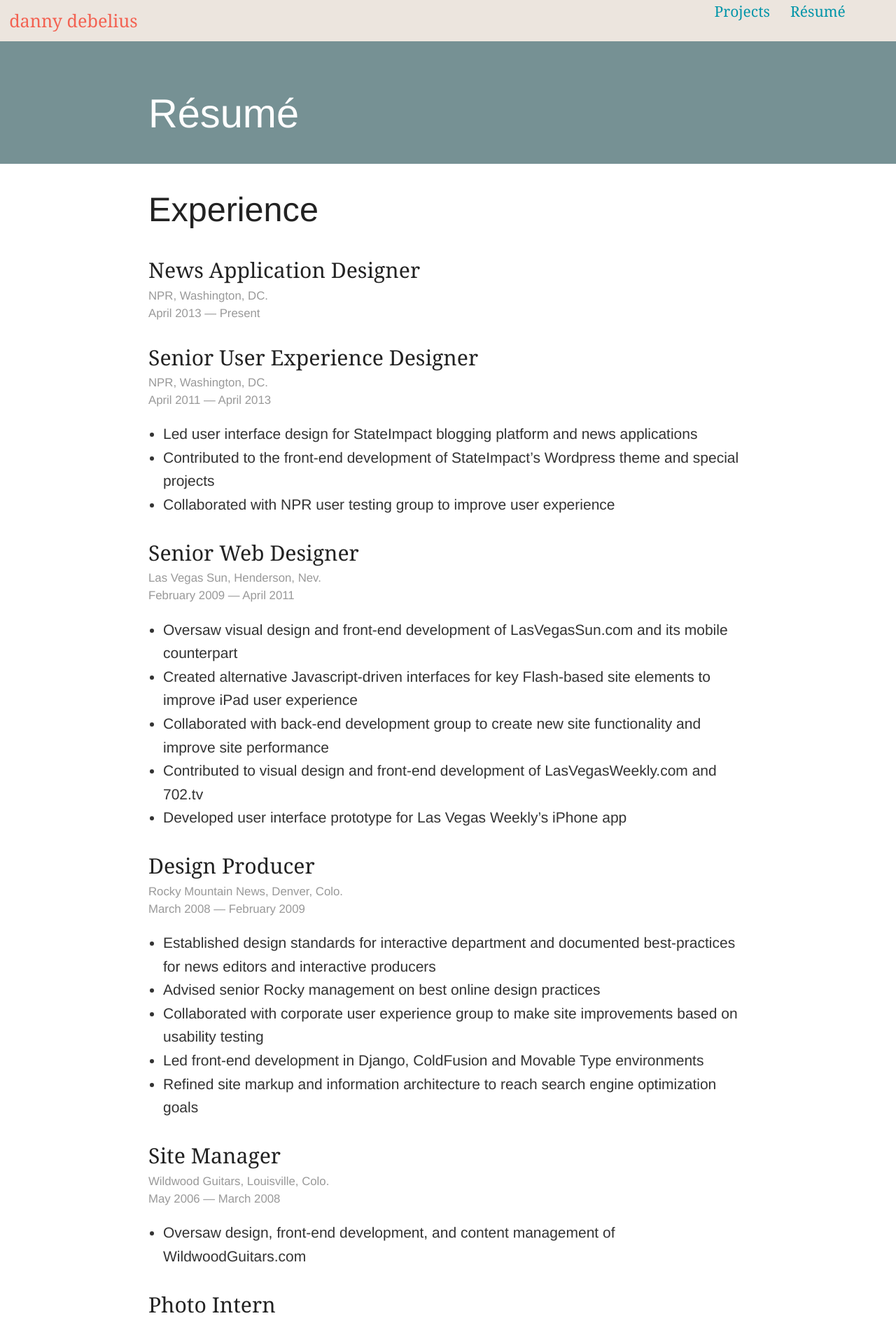
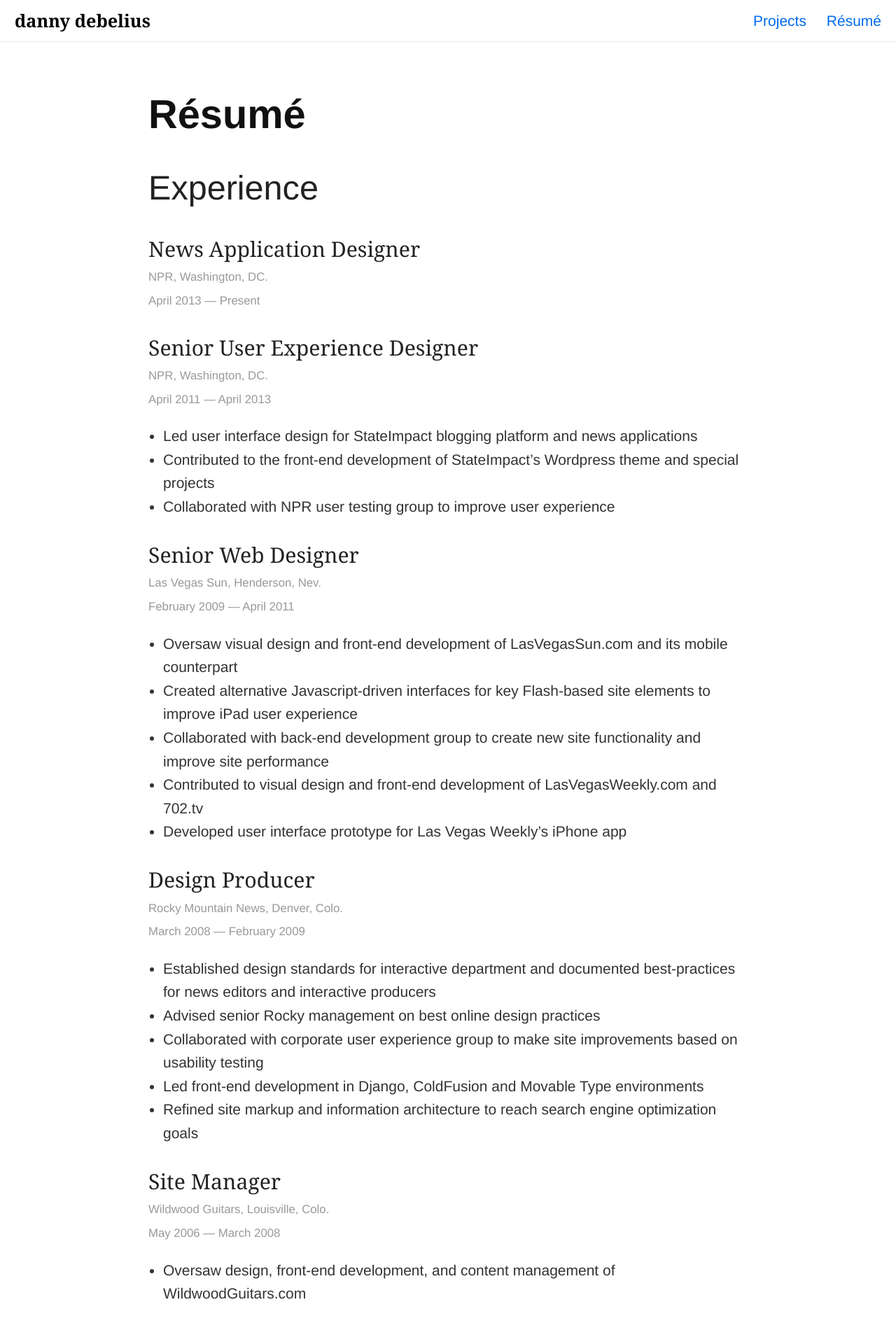
Before and after one commit to dannydb/dannydb.github.io, a Jekyll site: the page built from resume/index.md, in a window 1280 px wide. Shown: the top 1890 px of the page at 70% size. Built offline with Jekyll 4.4.1, drawn with Linux system fonts in a browser that asks for light colours.

Commit message:
strip colors, fix mobile nav

```diff
--- a/_layouts/page.html
+++ b/_layouts/page.html
@@ -5,17 +5,20 @@ layout: default
 <div class="off-canvas-wrap" data-offcanvas>
 	<div class="inner-wrap">
 		<div class="header-small">
-                <nav class="tab-bar">
-                    <section class="left tab-bar-section">
+            <nav class="hide-for-small-only">
                 <h2 class="left"><a href="/">{{ site.title }}</a></h2>
 
                 <ul class="inline-list right">
                     <li><a href="/work">Projects</a></li>
                     <li><a href="/resume">Résumé</a></li>
                 </ul>
+            </nav>
+
+            <nav class="tab-bar hide-for-medium-up">
+                <section class="left tab-bar-section">
+                    <h2><a href="/">{{ site.title }}</a></h2>
                 </section>
-
-                    <section class="show-for-small-only right-small">
+                <section class="right-small">
                     <a class="right-off-canvas-toggle menu-icon" href="#site-nav"><span></span></a>
                 </section>
             </nav>
--- a/_sass/_layout.scss
+++ b/_sass/_layout.scss
@@ -3,8 +3,8 @@
  */
 
 .homepage {
-    background: $grey-dark;
-    color: #eee;
+    background: #fff;
+    color: $text-color;
 }
 
 .homepage .wrapper {
@@ -23,11 +23,12 @@
  	// font-family: "alternate-gothic-no-2-d", sans-serif;
  	text-transform: lowercase;
  	// letter-spacing: 1rem;
-    color: $red;
+    color: #000;
     font-family: $font-family-serif;
     font-size: 4rem;
- 	font-weight: 600;
- 	line-height: 1.1;
+ 	font-weight: 700;
+ 	line-height: 1.5;
+    vertical-align: top;
  }
 
  .intro {
@@ -37,9 +38,10 @@
 
     a {
     	font-weight: 700;
+        color: $blue;
 
     	&:hover {
-	    	color: #eee;
+	    	color: $text-color;
 	    	text-decoration: none;
 	    }
     }
@@ -49,8 +51,13 @@
         // letter-spacing: 0.1rem;
 
         a {
-            color: #fff;
+            color: $blue;
             font-weight: 400;
+
+            &:hover {
+                text-decoration: none;
+                color: $text-color;
+            }
         }
     }
  }
@@ -63,16 +70,23 @@
          display: inline-block;
          font-size: 1.5rem;
      }
+
+     a {
+        color: $grey-color-dark;
+
+        &:hover {
+            color: $blue;
+        }
+     }
  }
 
  .header-small {
     // @include grid-row();
-    background: $sand;
-    color: $green-bright;
-    font-family: $font-family-serif;
+    border-bottom: 1px solid $grey-color-light;
+    overflow: hidden;
 
     .tab-bar {
-        background: lighten(desaturate($sand, 10%), 30%);
+        background: #fff;
     }
 
     h2 {
@@ -80,32 +94,53 @@
         margin-bottom: 0;
         // padding: 1rem;
         font-weight: normal;
+        font-family: $font-family-serif;
         font-size: $base-font-size * 1.2;
+        font-weight: 700;
         text-transform: lowercase;
+        vertical-align: middle;
+        line-height: 2.8125rem;
+        margin-left: 1rem;
     }
 
     h2 a {
-        color: $red;
+        color: #000;
 
         &:hover {
             text-decoration: none;
-            color: #fff;
+            color: $blue;
         }
+    }
+
+    .inline-list {
+        margin-bottom: 0;
+        margin-right: 1rem;
+    }
+
+    .inline-list li {
+        line-height: 2.8125rem;
+    }
+
+    .right-small {
+        border-color: $grey-color-light;
+    }
+
+    .menu-icon span:after {
+        box-shadow: 0 0 0 1px #111, 0 7px 0 1px #111, 0 14px 0 1px #111;
     }
  }
 
  .page-header {
-    background: mix($grey-color-light, $teal-dark);
     overflow: hidden;
-    margin-bottom: $base-line-height-computed;
 
     h1 {
         font-family: $font-family-sans;
         margin: $base-line-height-computed * 2 0 $base-line-height-computed;
-        color: #fff;
+        color: #111;
+        font-weight: 900;
     }
  }
 
  .right-off-canvas-menu {
-    background: $grey-dark;
+    background: $grey-color-dark;
  }
--- a/_sass/_resume.scss
+++ b/_sass/_resume.scss
@@ -7,8 +7,6 @@
 	h2 {
 		font-weight: 300;
 		font-family: $font-family-sans;
-		// text-transform: uppercase;
-		// letter-spacing: 0.1rem;
 	}
 
 	h3 {
@@ -21,12 +19,11 @@
 		font-weight: 400;
 	}
 
-	h3 + p {
-		line-height: 1.2;
-	}
+	// h3 + p {
+	// 	line-height: 1.2;
+	// }
 
 	p em {
-		// font-family: $font-family-serif;
 		font-style: normal;
 		color: #999;
 		font-weight: 400;
--- a/_sass/_work.scss
+++ b/_sass/_work.scss
@@ -38,7 +38,7 @@
 			right: 0;
 			bottom: 0;
 			left: 0;
-			background: fade-out($teal-dark, 0.05);
+			background: fade-out($blue, 0.05);
 			opacity:0;
 		}
 
--- a/css/main.scss
+++ b/css/main.scss
@@ -9,6 +9,7 @@
 $base-font-size:   1rem;
 $font-family-sans: "ff-dagny-web-pro", Helvetica, Arial, sans-serif;
 $font-family-serif: "clarendon-text-pro", Georgia, serif;
+$font-family-logo: "clarendon-wide", Georgia, serif;
 $base-font-family: $font-family-sans;
 $small-font-size:  $base-font-size * 0.875;
 $base-line-height: 1.5;
@@ -22,20 +23,28 @@ $spacing-unit:     2rem;
 // $green-bright:     #D1DA04;
 // $green-muted:      #B9C52A;
 
-$grey-dark:		   #000110;
-$teal-light:       #0195A9;
-$teal-medium:      #026771;
-$teal-dark:        #033940;
-$green-bright:     #77C048;
+// $grey-dark:		   #000110;
+// $teal-light:       #0195A9;
+// $teal-medium:      #026771;
+// $teal-dark:        #033940;
+// $green-bright:     #77C048;
 
-$teal:             #0C6C74;
-$sand:             #BE9973;
-$orange:           #F57A50;
-$red:              #F36252;
+// $teal:             #0C6C74;
+// $sand:             #BE9973;
+// $orange:           #F57A50;
+// $red:              #F36252;
+
+// $teal:                #298A9E;
+// $grey-dark:           #252222;
+// $grey-light:          #C1B3A6;
+// $red:                 #F15543;
+// $pink:                #A07E85;
+
+$blue: #006bed;
 
 $text-color:       #333;
 $background-color: #fff;
-$brand-color:      $teal-light;
+$brand-color:      $blue;
 
 $grey-color:       #828282;
 $grey-color-light: lighten($grey-color, 40%);
```
Lines whose indentation alone changed are shown as unchanged.
